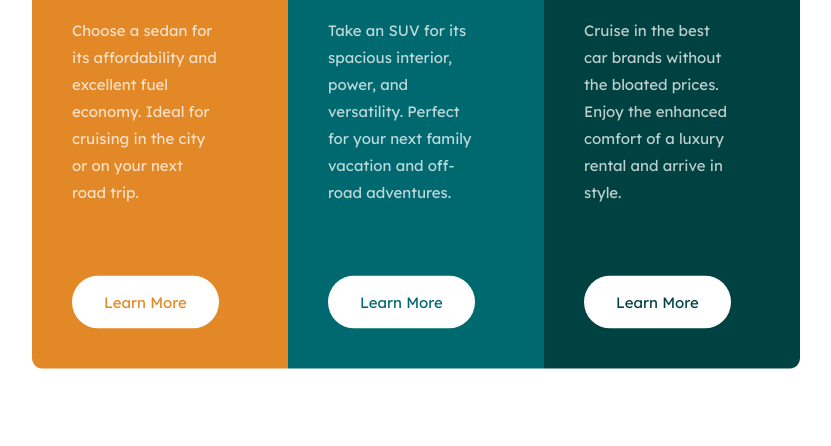
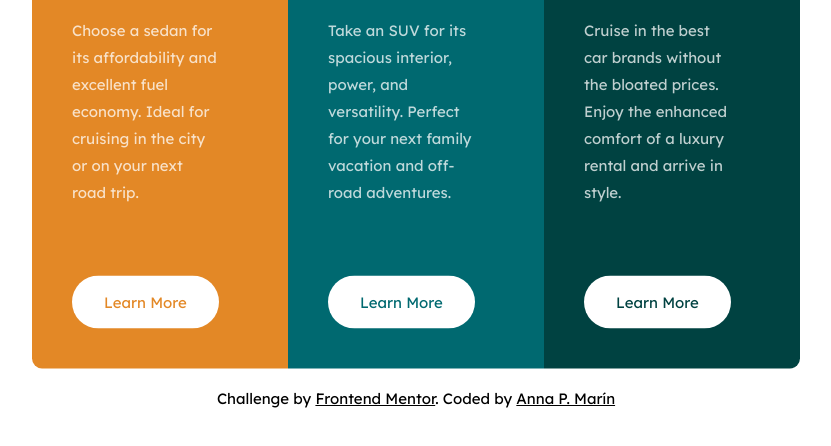
Before and after one commit to annapmarin/3-column-preview-card, a plain HTML site: page index.html in a window 1280 px wide. Shown: the part 292-738 px from the top of the page, without its empty margins (224-1055 px from the left). Drawn offline with Linux system fonts and the light colour scheme.

Commit message:
attribution

```diff
--- a/index.css
+++ b/index.css
@@ -91,6 +91,20 @@ button:hover {
   color: var(--green);
 }
 
+.attribution {
+  color: black;
+  position: absolute;
+  bottom: 100px;
+  left: 50%;
+  transform: translateX(-50%);
+  font-family: 'Lexend Deca', sans-serif;
+  z-index: -1;
+}
+
+.attribution a {
+  color: black;
+}
+
 @media screen and (max-width: 750px) {
   .container {
     grid-template-columns: 1fr;
@@ -108,4 +122,8 @@ button:hover {
   .col3 {
     border-radius: 0 0 10px 10px;
   }
+
+  .attribution {
+    display: none;
+  }
 }
--- a/index.html
+++ b/index.html
@@ -14,6 +14,7 @@
 
 </head>
 <body>
+  <main>
 <div class='container'>
   <div class='col1'>
     <img src='./images/icon-sedans.svg' alt='sedan icon'>
@@ -37,11 +38,12 @@
     <button class="btn3">Learn More</button>
   </div>
 </div>
+</main>
 
+  <div class="attribution">
+    Challenge by <a href="https://www.frontendmentor.io/challenges/3column-preview-card-component-pH92eAR2-" target="_blank">Frontend Mentor</a>.
+    Coded by <a href="https://www.frontendmentor.io/profile/annapmarin">Anna P. Marín</a>
+  </div>
 
-  <!-- <div class="attribution">
-    Challenge by <a href="https://www.frontendmentor.io?ref=challenge" target="_blank">Frontend Mentor</a>.
-    Coded by <a href="#">Your Name Here</a>. -->
-  </div>
 </body>
 </html>
```
Also changed, not shown: 1 other file.
